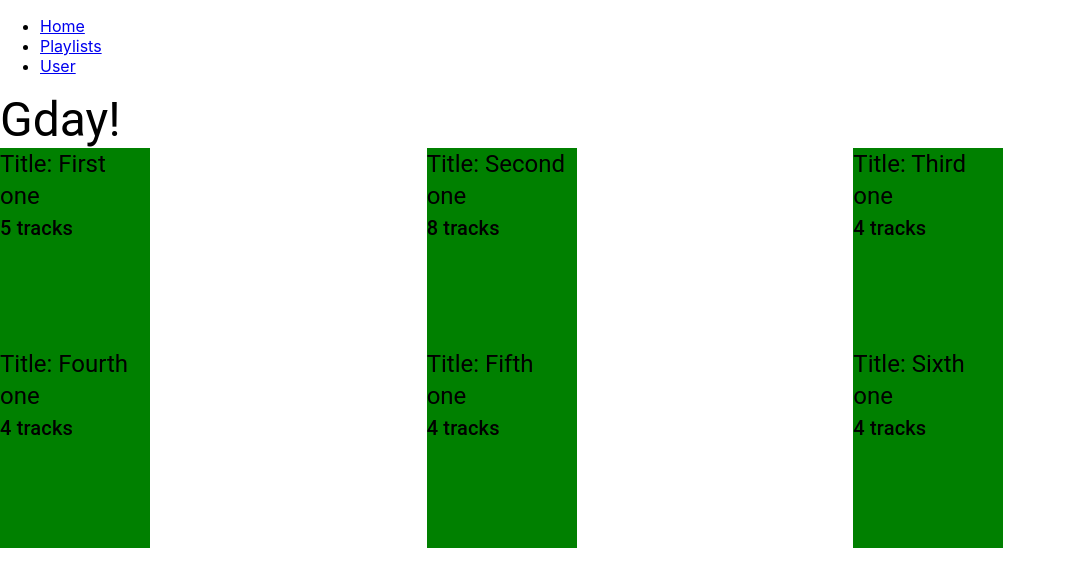
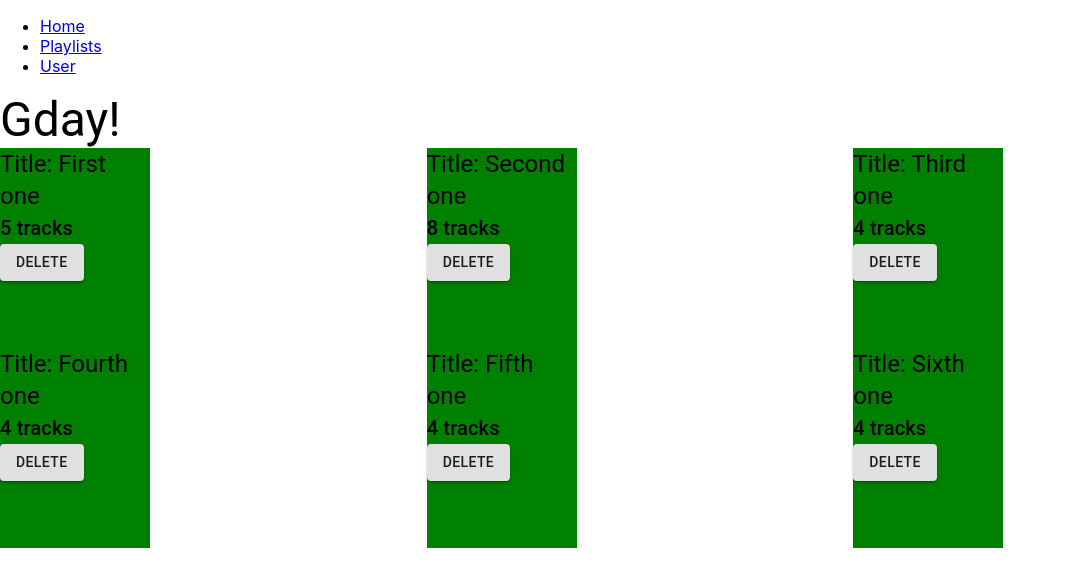
Before and after one commit to luketurnerdev/spotify-react, a React (Create React App) app: page /playlists in a window 1280 px wide. Shown: the top 586 px of the page, without its empty margins (0-1066 px from the left). Built offline with nearby package versions, Linux system fonts and the light colour scheme.

Commit message:
add delete playlist button to playlist cardf

```diff
--- a/src/Components/PlaylistCard/index.jsx
+++ b/src/Components/PlaylistCard/index.jsx
@@ -1,8 +1,25 @@
 import React, {Component} from 'react';
 import ReactDOM from 'react-dom';
 import axios from 'axios';
-import {Typography, Grid} from '@material-ui/core'
+import {Typography, Grid, Button} from '@material-ui/core'
 import styles from "./style";
+
+const deletePlaylist = () => {
+  alert('Are you sure?');
+}
+
+const DeleteButton = () => {
+  return(
+    <Button
+    variant="contained"
+    color="secondry"
+    onClick={deletePlaylist}
+    >
+      Delete
+    </Button>
+  )
+}
+
 
 const PlaylistCard = (props) => {
   const {playlistTitle, trackAmount} = props;
@@ -14,6 +31,7 @@ const PlaylistCard = (props) => {
       <Typography variant="h6">
           {trackAmount} tracks
       </Typography>
+      <DeleteButton/>
     </div>
     )
 }
--- a/src/pages/Playlists/index.jsx
+++ b/src/pages/Playlists/index.jsx
@@ -34,6 +34,7 @@ const Playlists = () => {
               playlistTitle={playlist.title}
               trackAmount={playlist.trackAmount}
             />
+
         </Grid>
           )
         })}
```
